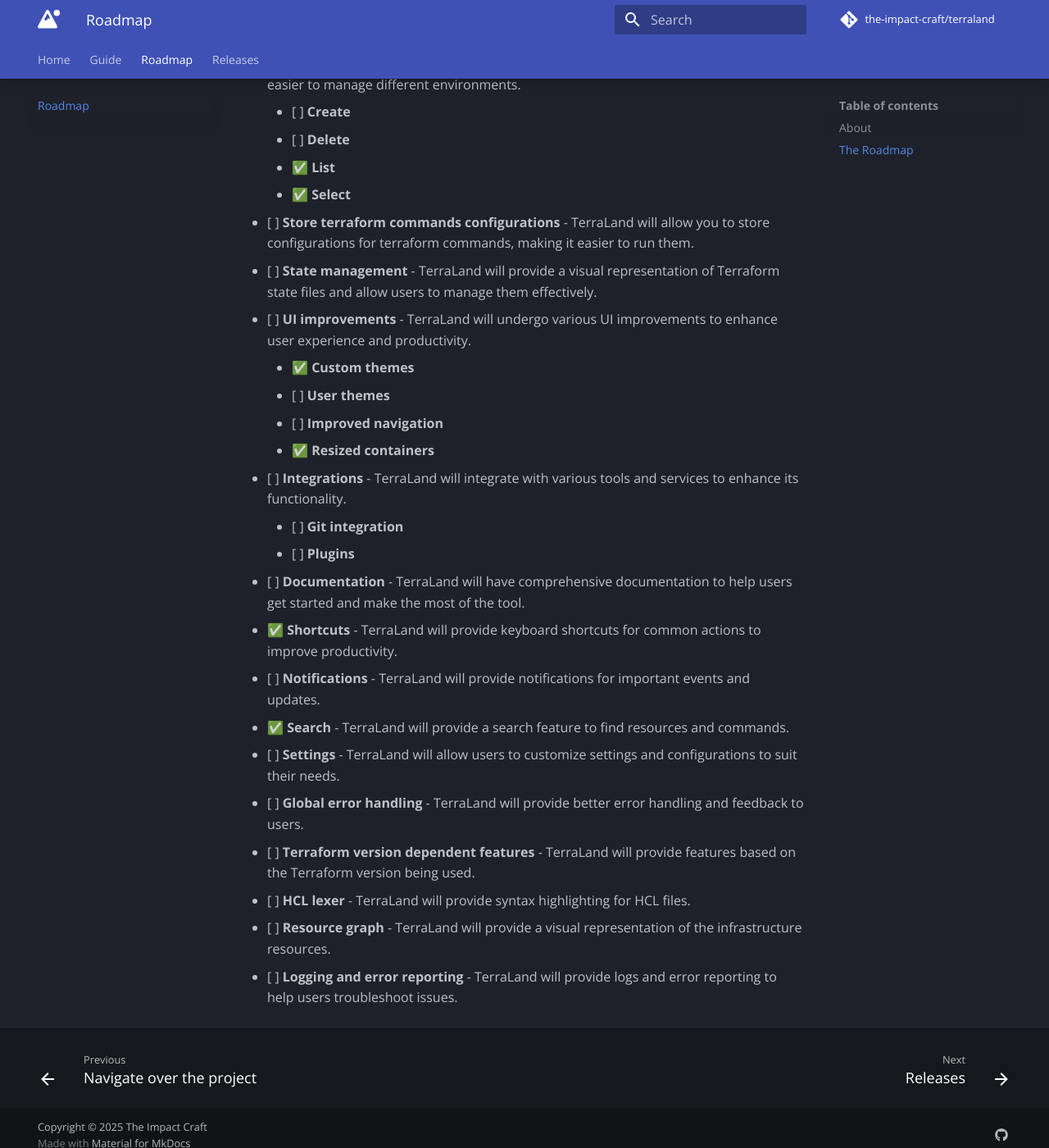
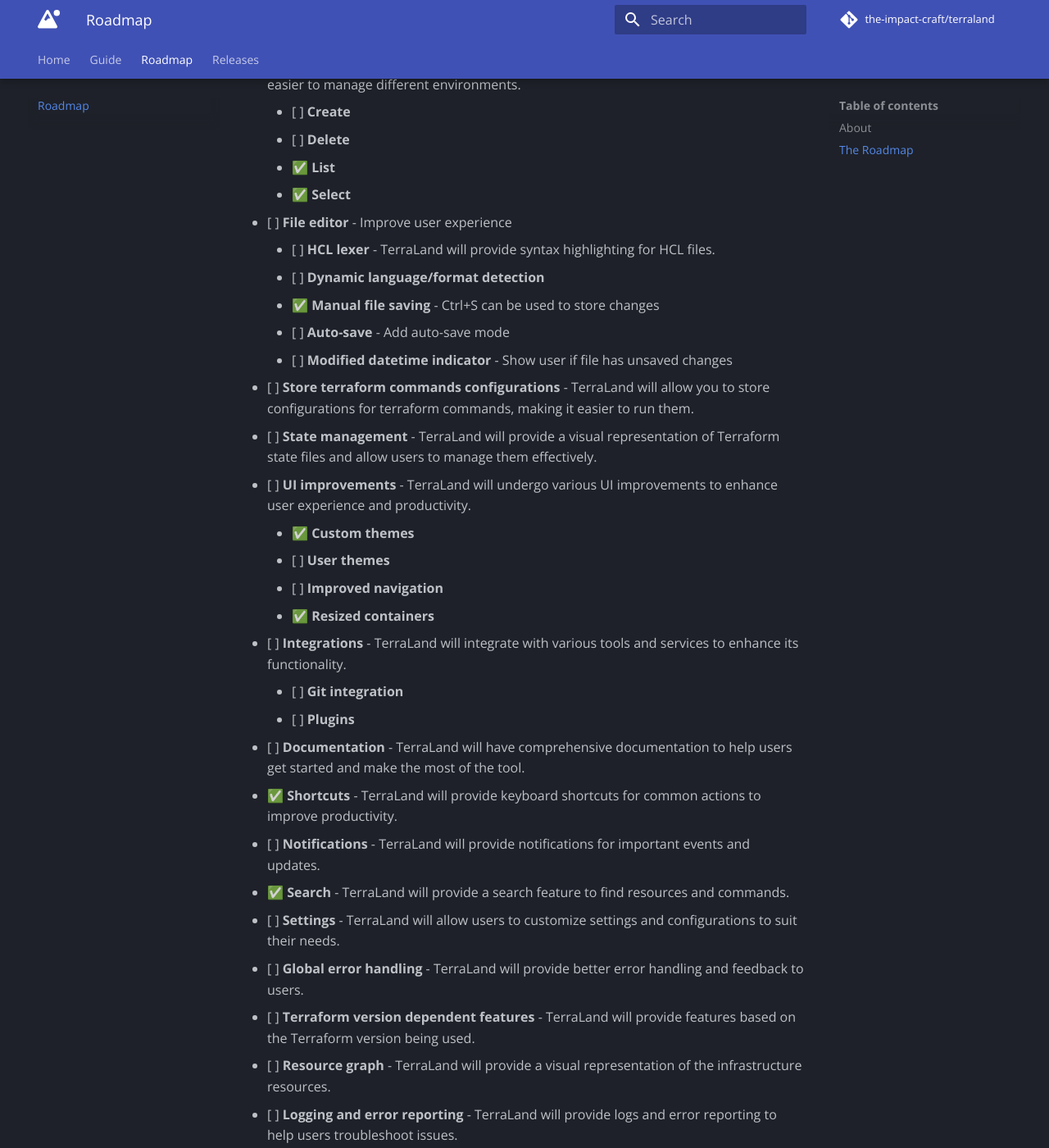
Before and after one commit to the-impact-craft/terraland, an MkDocs documentation site: the page built from docs/roadmap.md, in a window 1280 px wide and 1400 px high, scrolled down 1365 px. Shown: the whole window at 82% size. Built offline with MkDocs 1.6.1 and Material for MkDocs 9.7.7, drawn with Linux system fonts in a browser that asks for light colours; comment, search, counter and statistics services are not loaded; some of the changed text lies outside the part shown.

Commit message:
Update documentation roadmap

```diff
--- a/docs/roadmap.md
+++ b/docs/roadmap.md
@@ -37,6 +37,12 @@
     - [ ] **Delete**
     - ✅ **List**
     - ✅ **Select**
+- [ ] **File editor** - Improve user experience
+    - [ ] **HCL lexer** - TerraLand will provide syntax highlighting for HCL files.
+    - [ ] **Dynamic language/format detection**
+    - ✅ **Manual file saving** - Ctrl+S can be used to store changes
+    - [ ] **Auto-save** - Add auto-save mode
+    - [ ] **Modified datetime indicator** - Show user if file has unsaved changes
 - [ ] **Store terraform commands configurations** - TerraLand will allow you to store configurations for terraform commands, making it easier to run them.
 - [ ] **State management** - TerraLand will provide a visual representation of Terraform state files and allow users to manage them effectively.
 - [ ] **UI improvements** - TerraLand will undergo various UI improvements to enhance user experience and productivity.
@@ -54,6 +60,7 @@
 - [ ] **Settings** - TerraLand will allow users to customize settings and configurations to suit their needs.
 - [ ] **Global error handling** - TerraLand will provide better error handling and feedback to users.
 - [ ] **Terraform version dependent features** - TerraLand will provide features based on the Terraform version being used.
-- [ ] **HCL lexer** - TerraLand will provide syntax highlighting for HCL files.
 - [ ] **Resource graph** - TerraLand will provide a visual representation of the infrastructure resources.
 - [ ] **Logging and error reporting** - TerraLand will provide logs and error reporting to help users troubleshoot issues.
+- [ ] **Copy log** - Enable copy action on command log area
+- [ ] **Terminal area** - TerraLand will have area where user may run custom commands manually
```
